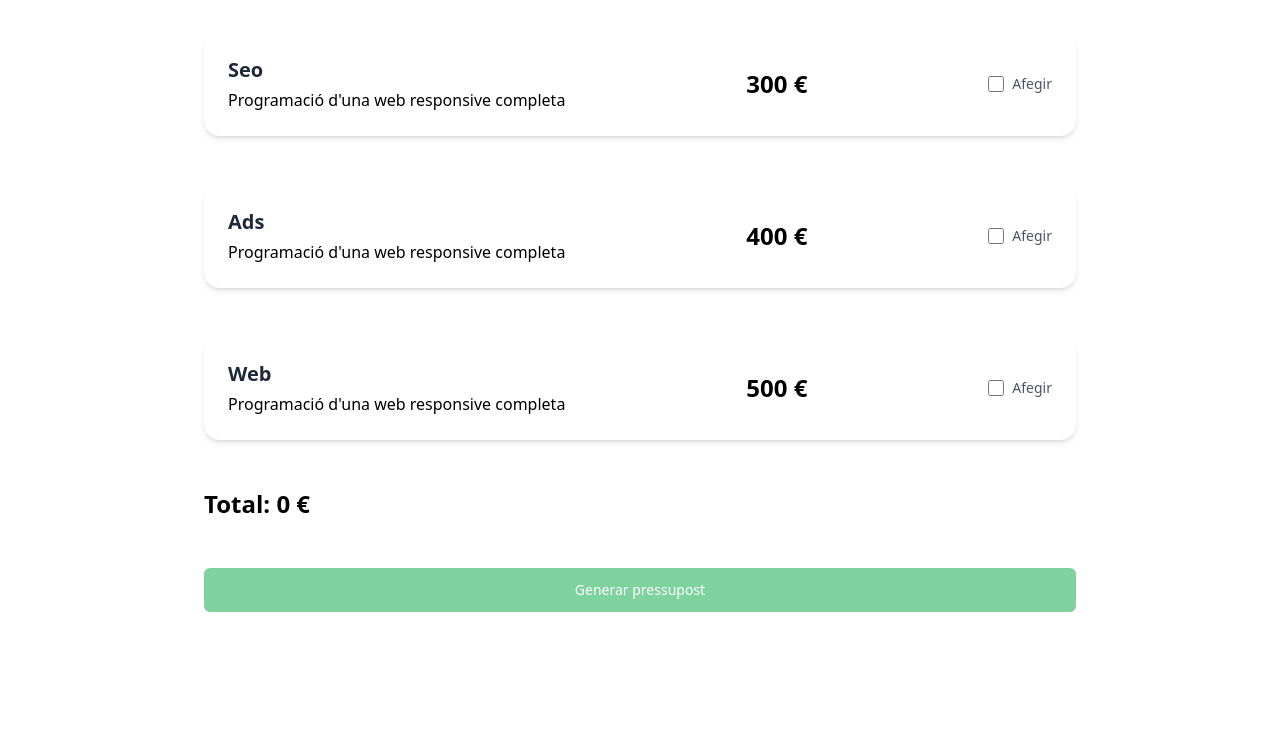
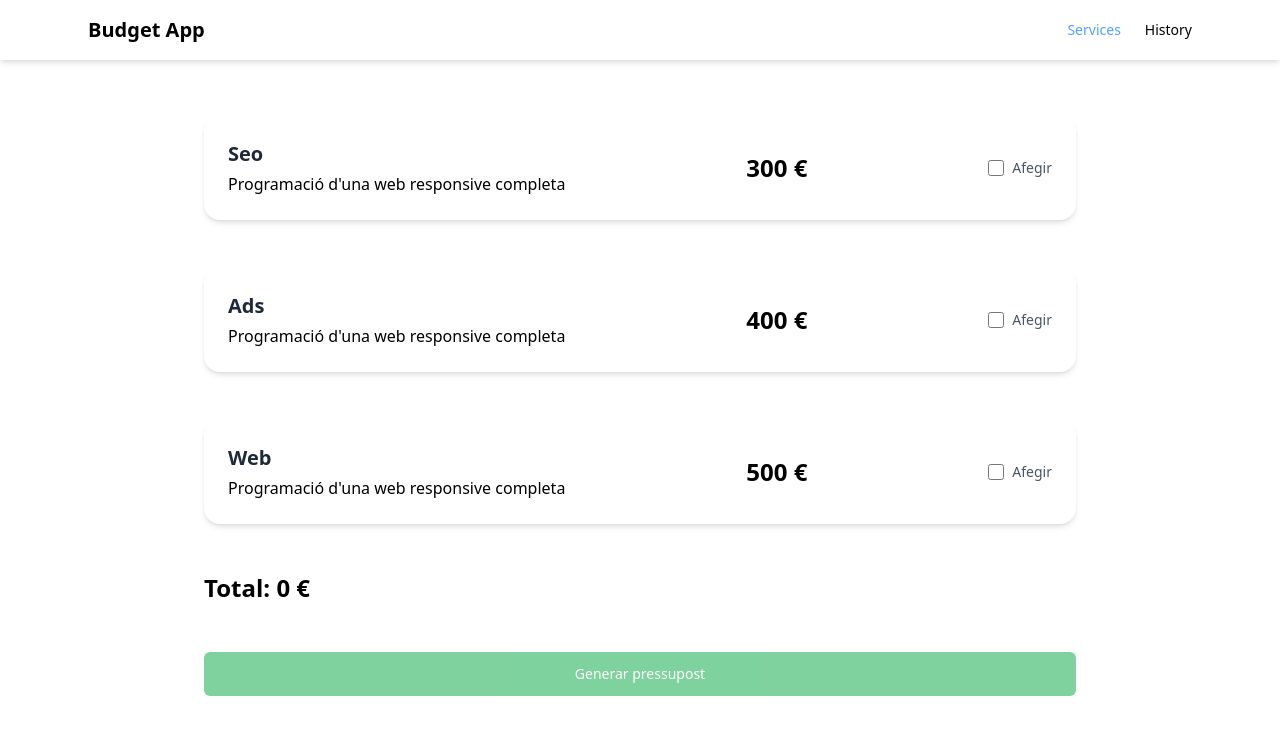
Before and after one commit to LluisArjuna/budget-service, an Angular app: page / in a window 1280 px wide. Shown: the top 734 px of the page. Built offline with nearby package versions, Linux system fonts and the light colour scheme.

Commit message:
feat(nav): we inport the nav layout to the app.ts and use it in the app.jtml

```diff
--- a/src/app/app.html
+++ b/src/app/app.html
@@ -1 +1,4 @@
-<router-outlet/>
+<app-nav></app-nav>
+<main class="p-6">
+  <router-outlet></router-outlet>
+</main>
--- a/src/app/app.ts
+++ b/src/app/app.ts
@@ -1,9 +1,11 @@
 import { Component, signal } from '@angular/core';
 import { RouterOutlet } from '@angular/router';
+import { Nav } from './layouts/nav/nav';
+
 
 @Component({
   selector: 'app-root',
-  imports: [RouterOutlet],
+  imports: [RouterOutlet, Nav],
   templateUrl: './app.html',
   styleUrl: './app.css'
 })
```
